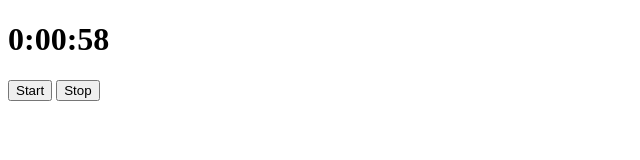
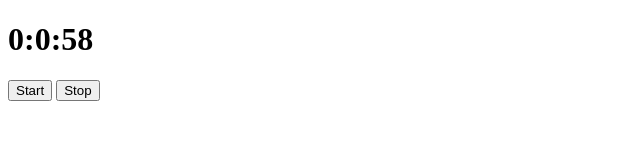
Before and after one commit to ktfth/cronos, a plain HTML site: page index.html in a window 1280 px wide. Both pictures are taken after a click on the button "Start". Shown: the full height of the page, 0-640 px from the left. Drawn offline with Linux system fonts and the light colour scheme.

Commit message:
Working with cells of time

```diff
--- a/index.html
+++ b/index.html
@@ -11,21 +11,77 @@
   </body>
   <script type="text/javascript">
     const cronosTrigger = document.getElementById('cronos-trigger');
-    let timeLapse = 1000 * 60;
+    let give = (p, f) => {
+      if (p === 'minute' && f === undefined) return give() * 60;
+      if (p === 'hour' && f === undefined) return give('minute') * 60;
+      if (p === undefined && f === undefined) return 1000;
+    };
+    let timeLapse = give('minute');
     let trigger = null;
+    let steps = [0, 1, 59];
 
-    cronosTrigger.innerHTML = '0:00:60';
+    cronosTrigger.innerHTML = '0:01:00';
 
     function startCronosTrigger() {
       trigger = setInterval(() => {
         if (timeLapse >= 0) {
+          let display = timeLapse / 1000;
+
           cronosTrigger.innerHTML =
             cronosTrigger.innerHTML
               .split(':')
               .map((v, i) => {
+                if (i === 0) {
+                  steps[i] -= 1
+                  if (steps[i] > 0) {
+                    v = timeLapse / 100000;
+                  } else {
+                    v = '00';
+                  }
+                }
+                if (i === 1) {
+                  steps[i] -= 1;
+                  if (steps[i] > 0) {
+                    v = timeLapse / 10000;
+                  } else {
+                    v = '00';
+                  }
+                }
+                if (i === 2) {
+                  steps[i] -= 1;
+                  if (steps[i] > 0) {
+                    v = timeLapse / 1000;
+                  } else {
+                    v = '00';
+                  }
+                }
+                return v;
+              })
+              .join(':');
+
+          cronosTrigger.innerHTML =
+            cronosTrigger.innerHTML
+              .split(':')
+              .map((v, i) => {
+                if (i === 0) {
+                  let t = parseInt(v, 10);
+                  if (t > 0) {
+                    t -= 1;
+                  }
+                  v = t.toString();
+                }
+                if (i === 1) {
+                  let t = parseInt(v, 10);
+                  if (t > 0) {
+                    t -= 1;
+                  }
+                  v = t.toString();
+                }
                 if (i === 2) {
                   let t = parseInt(v, 10);
-                  t -= 1;
+                  if (t > 0) {
+                    t -= 1;
+                  }
                   v = t.toString();
                 }
                 return v;
```
